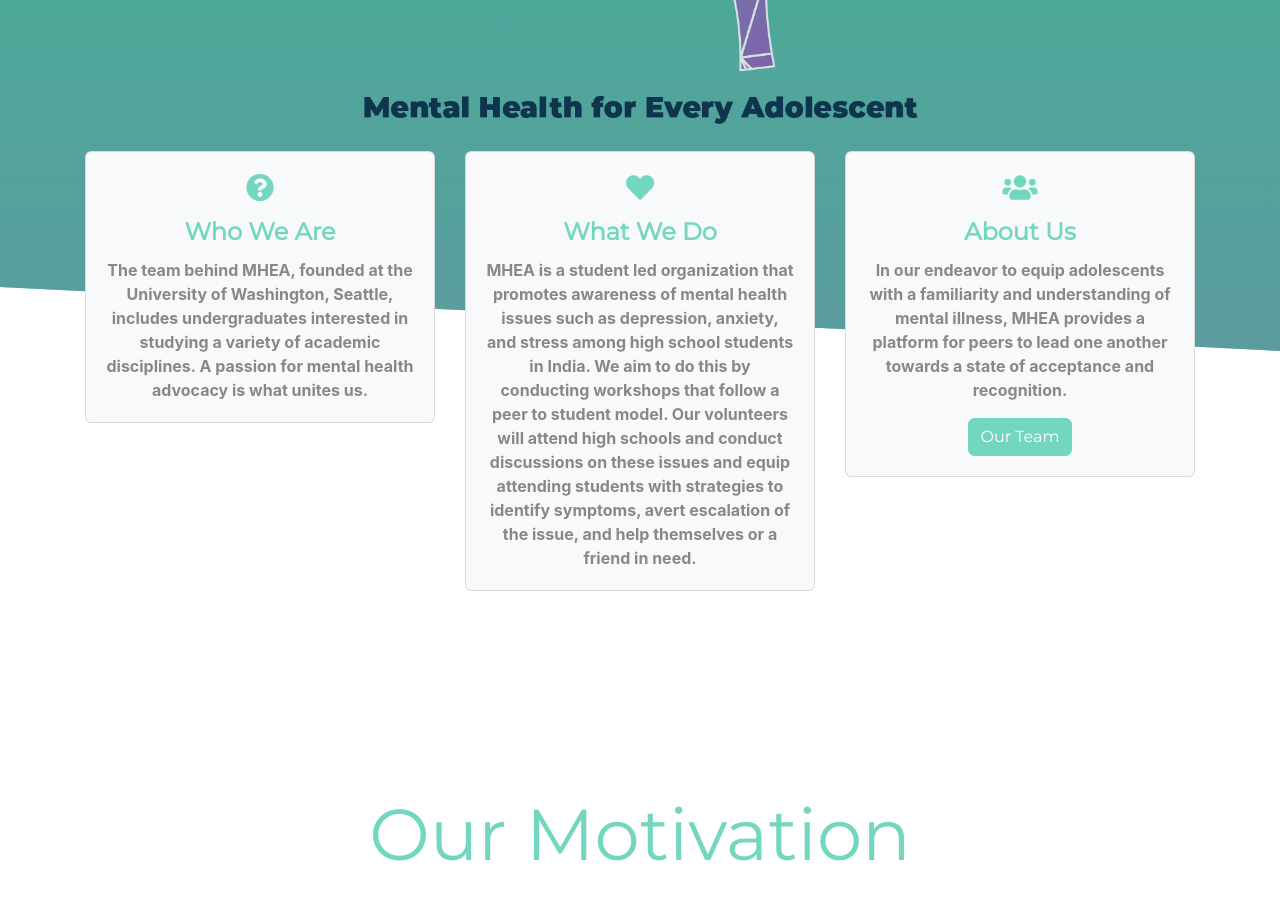
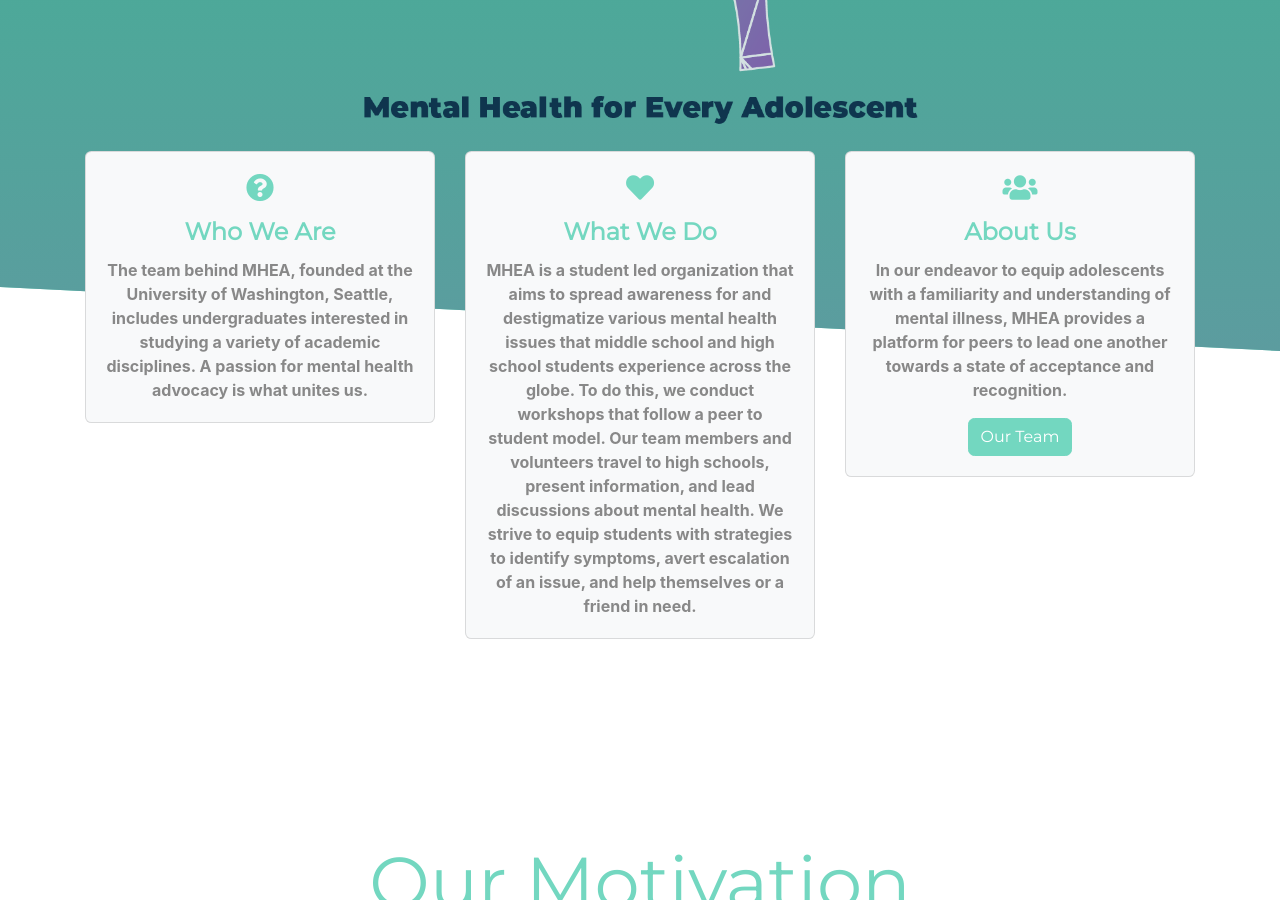
Before and after one commit to edvb/projectmhea.org, a Jekyll site: the page built from index.md, in a window 1280 px wide and 900 px high, scrolled down 505 px. Built offline with Jekyll 4.4.1, drawn with Linux system fonts in a browser that asks for light colours; nearby versions of some CDN libraries; some of the changed text lies outside the part shown.

Commit message:
Change card descriptions

```diff
--- a/_data/cards.yml
+++ b/_data/cards.yml
@@ -4,7 +4,7 @@ intro:
     desc: 'The team behind MHEA, founded at the University of Washington, Seattle, includes undergraduates interested in studying a variety of academic disciplines. A passion for mental health advocacy is what unites us.'
   - title: 'What We Do'
     symbol: 'heart'
-    desc: 'MHEA is a student led organization that promotes awareness of mental health issues such as depression, anxiety, and stress among high school students in India. We aim to do this by conducting workshops that follow a peer to student model. Our volunteers will attend high schools and conduct discussions on these issues and equip attending students with strategies to identify symptoms, avert escalation of the issue, and help themselves or a friend in need.'
+    desc: 'MHEA is a student led organization that aims to spread awareness for and destigmatize various mental health issues that middle school and high school students experience across the globe. To do this, we conduct workshops that follow a peer to student model. Our team members and volunteers travel to high schools, present information, and lead discussions about mental health. We strive to equip students with strategies to identify symptoms, avert escalation of an issue, and help themselves or a friend in need.'
   - title: 'About Us'
     symbol: 'users'
     desc: 'In our endeavor to equip adolescents with a familiarity and understanding of mental illness, MHEA provides a platform for peers to lead one another towards a state of acceptance and recognition.'
@@ -14,7 +14,7 @@ intro:
 solution:
   - title: 'Workshops'
     symbol: 'chart-bar'
-    desc: 'Our trained volunteers conduct a series of peer-led discussion workshops for students in grades 9 - 12. Through these workshops, students get the opportunity to develop important skills that help them cope with their own personal struggles while supporting a friend that may also have issues with mental health.'
+    desc: 'Our trained team members and volunteers conduct a series of peer-led discussion workshops for middle school and high school students. Through these workshops, students get the opportunity to develop important skills that help them cope with their own personal struggles while supporting a friend that may also have issues with mental health.'
   - title: 'Platform'
     symbol: 'comments'
     desc: 'We provide a platform for peers to interact and lead one another towards awareness about mental health issues by establishing a MHEA club at every school we visit. This club will build a safe and support environment for students while helping to end the stigma surrounding mental health as the conversation about it is initiated and will continue long after we leave.'
```
